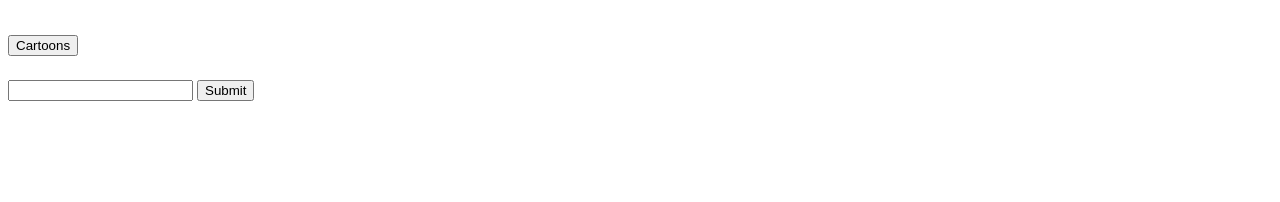
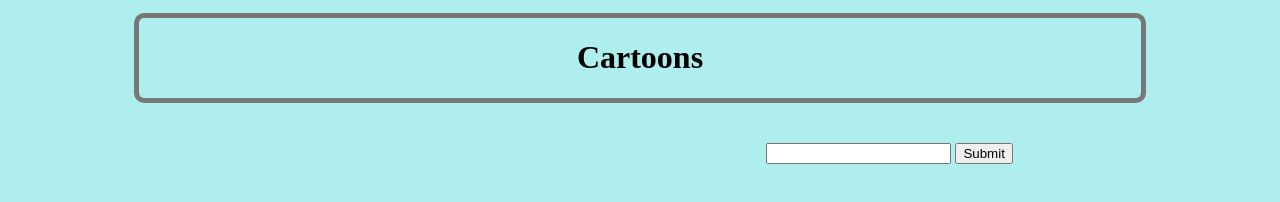
Before and after one commit to pdlc89/giphy, a plain HTML site: page index.html in a window 1280 px wide. Drawn offline with nearby package versions, Linux system fonts and the light colour scheme.

Commit message:
some-style

```diff
--- a/assets/css/reset.css
+++ b/assets/css/reset.css
@@ -0,0 +1,48 @@
+/* http://meyerweb.com/eric/tools/css/reset/
+   v2.0 | 20110126
+   License: none (public domain)
+*/
+
+html, body, div, span, applet, object, iframe,
+h1, h2, h3, h4, h5, h6, p, blockquote, pre,
+a, abbr, acronym, address, big, cite, code,
+del, dfn, em, img, ins, kbd, q, s, samp,
+small, strike, strong, sub, sup, tt, var,
+b, u, i, center,
+dl, dt, dd, ol, ul, li,
+fieldset, form, label, legend,
+table, caption, tbody, tfoot, thead, tr, th, td,
+article, aside, canvas, details, embed,
+figure, figcaption, footer, header, hgroup,
+menu, nav, output, ruby, section, summary,
+time, mark, audio, video {
+	margin: 0;
+	padding: 0;
+	border: 0;
+	font-size: 100%;
+	font: inherit;
+	vertical-align: baseline;
+}
+/* HTML5 display-role reset for older browsers */
+article, aside, details, figcaption, figure,
+footer, header, hgroup, menu, nav, section {
+	display: block;
+}
+body {
+	line-height: 1;
+}
+ol, ul {
+	list-style: none;
+}
+blockquote, q {
+	quotes: none;
+}
+blockquote:before, blockquote:after,
+q:before, q:after {
+	content: '';
+	content: none;
+}
+table {
+	border-collapse: collapse;
+	border-spacing: 0;
+}
--- a/assets/css/style.css
+++ b/assets/css/style.css
@@ -0,0 +1,45 @@
+html {
+	height: 100%;
+	width: 100%;
+	margin: 0;
+}
+
+body {
+	background-color: #afeeee;
+
+
+}
+header {
+	background-color: ;
+	height: 20%;
+	max-width: 80%;
+	height: auto;
+	border-radius: 10px;
+	border-style: solid;
+	border-width: 5px;
+	border-color: #777;
+	margin-top: 1%;
+	margin-left: 10%;
+	margin-right: 10%;
+	text-align: center;
+}
+.main{
+  width: 60%;
+  margin: 0 auto;
+  clear: both;
+  flex: 1 0 auto;
+  padding: 20px;
+}
+.aside {
+	width: 40%;
+	float: right;
+	align-items: center;
+}
+
+#button-area, #gif-area {
+	float: left;
+	width: 60%;
+	height: auto;
+
+
+}
--- a/assets/javascript/app.js
+++ b/assets/javascript/app.js
@@ -19,7 +19,7 @@ function queryCall(){
 	//var call = queryURL + userchoice;
 	//console.log(queryURL)
 	//cycles between the 25 images that are delivered throught the call
-	if (i <= 25) {
+	if (i < 24) {
 		i++;
 	}else{
 		i = 0;
@@ -30,7 +30,7 @@ function queryCall(){
 			url:queryURL,
 			method: "GET"
 		}).done(function(response) {
-			//console.log(response)
+			console.log(response)
 		//creates the images
 			var imageUrl = response.data[i].images.original.url;
 	        var gifImages = $("<img>");
@@ -108,7 +108,7 @@ function gifEvent (){
 			$("#button-area").append(newBtn)
 			$("input").val("");
 		}else {
-			alert("Plese Click: \"Science\"");
+			alert("Plese Click: \"Cartoons\"");
 		}
 
 	});
--- a/index.html
+++ b/index.html
@@ -18,7 +18,7 @@
 
 <body>
 	<header>
-		<h1><button id="title">Cartoons</button></h1>
+		<h1 id="title">Cartoons</h1>
 	</header>
 
 	<div class="main">
```
